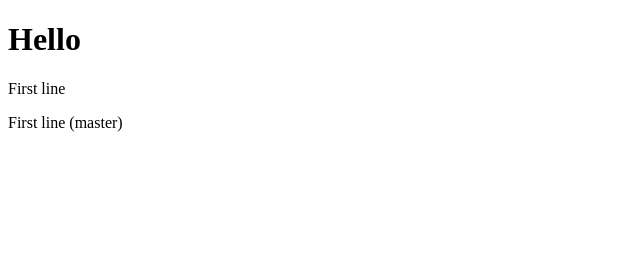
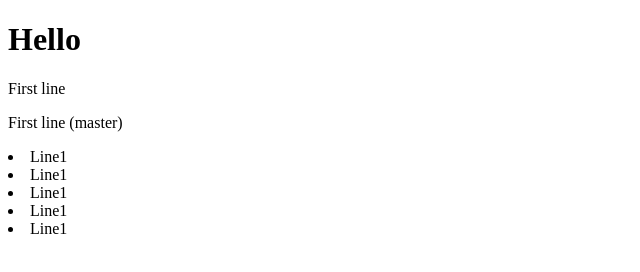
Before and after one commit to mynameissidr/newstudy, a plain HTML site: page index.html in a window 1280 px wide. Shown: the whole page, without its empty margins (0-640 px from the left). Drawn offline with Linux system fonts and the light colour scheme.

Commit message:
Commit 4

```diff
--- a/index.html
+++ b/index.html
@@ -10,5 +10,12 @@
 		<p><span>First line</span></p>
 		<p><span>First line (master)</span></p>
 	</div>
+	<div>
+		<li>Line1</li>
+		<li>Line1</li>
+		<li>Line1</li>
+		<li>Line1</li>
+		<li>Line1</li>
+	</div>
 </body>
 </html>
```
